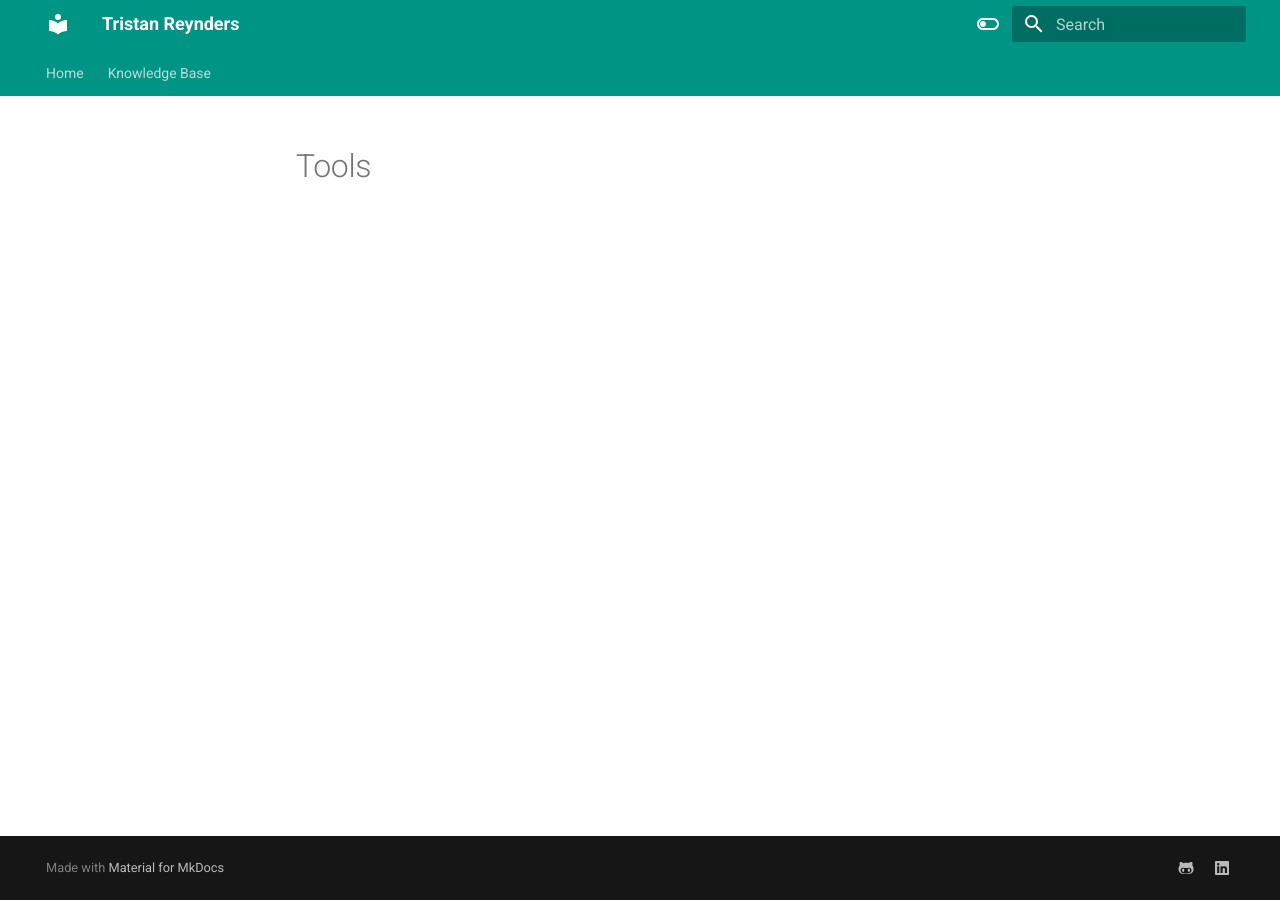
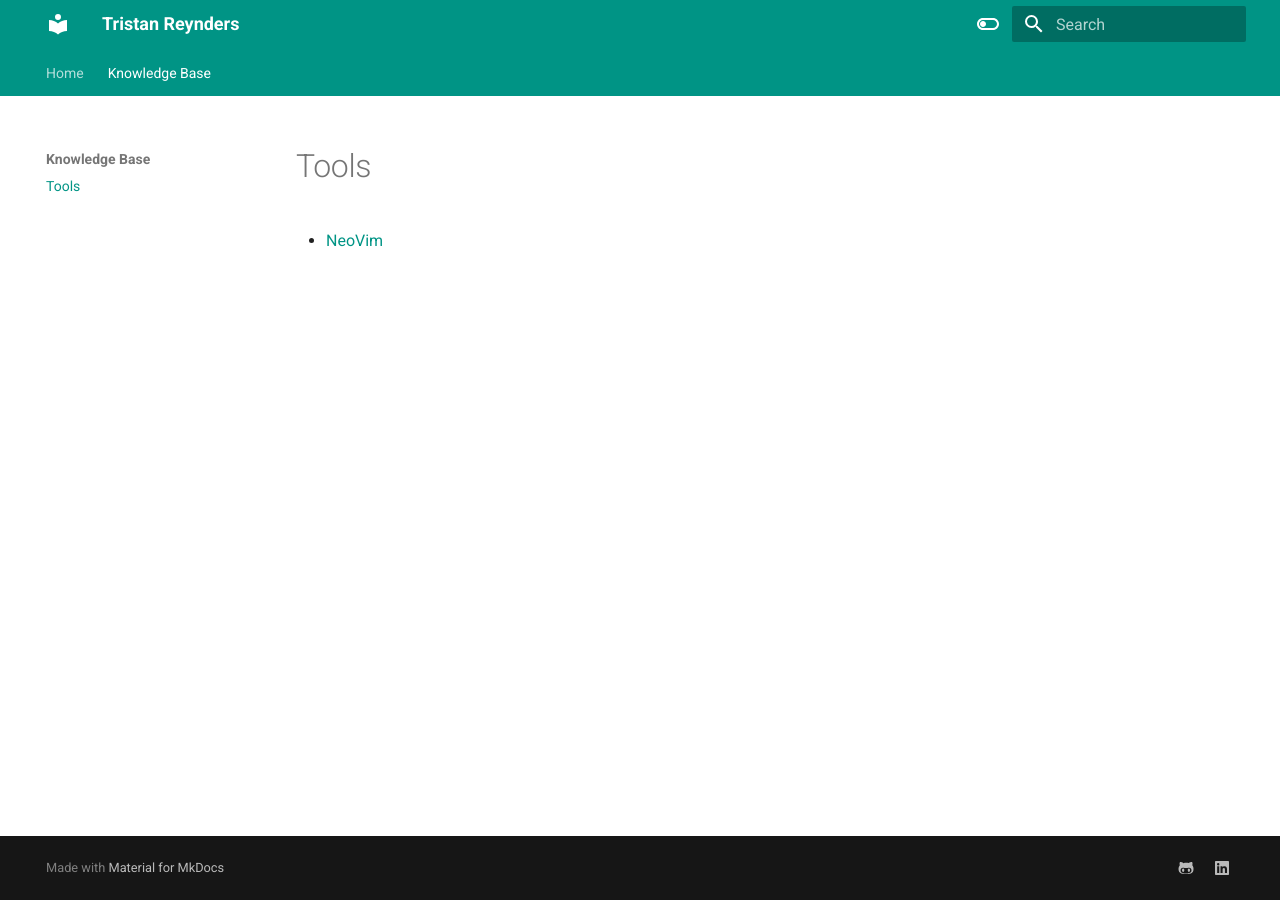
Before and after one commit to tristan-reynders/portfolio, an MkDocs documentation site: the page built from docs/knowledge-base/tools/index.md, in a window 1280 px wide. Built offline with MkDocs 1.6.1 and Material for MkDocs 9.7.7, drawn with Linux system fonts in a browser that asks for light colours; part of the change alters nothing that is shown.

Commit message:
Update docs

```diff
--- a/docs/knowledge-base/tools/index.md
+++ b/docs/knowledge-base/tools/index.md
@@ -1 +1,3 @@
 # Tools
+
+- [NeoVim](neovim.md)
--- a/mkdocs.yml
+++ b/mkdocs.yml
@@ -29,7 +29,7 @@ theme:
 nav:
 - Home: index.md
 - Knowledge Base:
-  - Tools: knowledge-base/tools/
+  - Tools: knowledge-base/tools/index.md
 
 markdown_extensions:
   - pymdownx.highlight:
```
